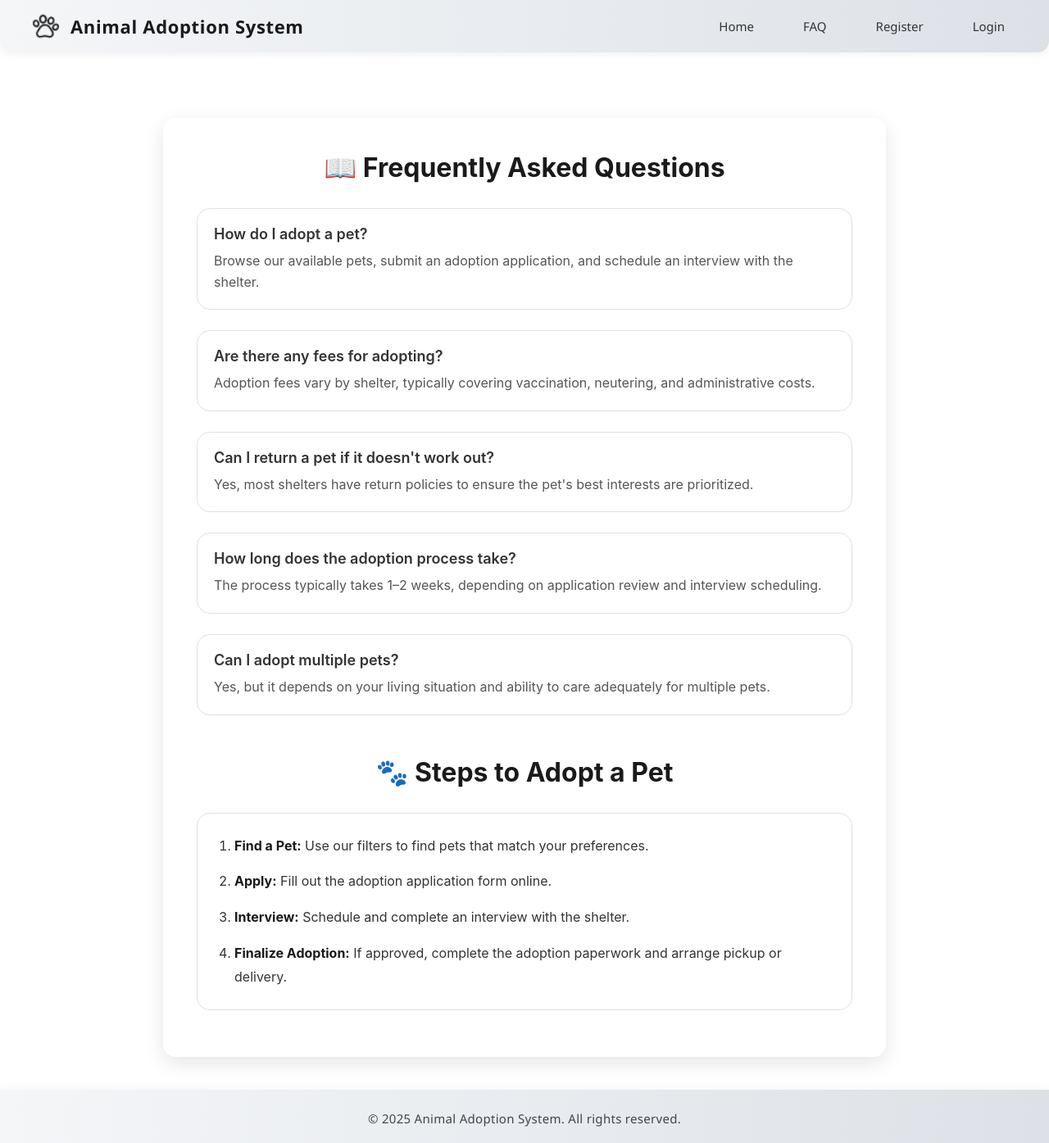
After one commit to vzmiiii/Animal-Adoption-System, a PHP site: page /faq.php in a window 1280 px wide. The commit adds this page. Shown: the whole page at 82% size. Run offline with PHP 8.4, Linux system fonts and the light colour scheme.

Commit message:
Minor Changes

```diff
--- /dev/null
+++ b/faq.php
@@ -0,0 +1,146 @@
+<!DOCTYPE html>
+<html lang="en">
+<head>
+    <meta charset="UTF-8">
+    <title>Frequently Asked Questions</title>
+    <link rel="stylesheet" href="css/common.css">
+
+    <style>
+        :root {
+            --text-color: #333;
+            --text-color-light: #555;
+            --container-bg: rgba(255, 255, 255, 0.92);
+            --border-color: #e0e0e0;
+            --shadow: 0 8px 25px rgba(0,0,0,0.1);
+            --border-radius: 16px;
+        }
+
+        body {
+            margin: 0;
+            font-family: -apple-system, BlinkMacSystemFont, "Segoe UI", Roboto, "Helvetica Neue", Arial, sans-serif;
+            color: var(--text-color);
+        }
+
+        .faq-wrapper {
+            max-width: 800px;
+            margin: 80px auto 40px;
+            padding: 40px;
+            background: var(--container-bg);
+            border-radius: var(--border-radius);
+            box-shadow: var(--shadow);
+            -webkit-backdrop-filter: blur(8px);
+            backdrop-filter: blur(8px);
+            border: 1px solid rgba(255,255,255,0.4);
+        }
+
+        .faq-wrapper h2 {
+            text-align: center;
+            font-size: 32px;
+            font-weight: 700;
+            color: #1a1a1a;
+            margin-top: 0;
+            margin-bottom: 30px;
+        }
+
+        .faq {
+            margin-bottom: 25px;
+            background: #fff;
+            padding: 20px;
+            border-radius: var(--border-radius);
+            border: 1px solid var(--border-color);
+        }
+
+        .faq h3 {
+            margin: 0 0 10px 0;
+            font-size: 18px;
+            font-weight: 600;
+            color: var(--text-color);
+        }
+
+        .faq p {
+            margin: 0;
+            color: var(--text-color-light);
+            line-height: 1.6;
+        }
+
+        h2.steps-title {
+            margin-top: 50px;
+        }
+
+        ol {
+            margin-top: 20px;
+            padding-left: 20px;
+            line-height: 1.8;
+            background: #fff;
+            padding: 25px 25px 25px 45px;
+            border-radius: var(--border-radius);
+            border: 1px solid var(--border-color);
+        }
+
+        ol li {
+            margin-bottom: 15px;
+            color: var(--text-color);
+        }
+
+        ol li:last-child {
+            margin-bottom: 0;
+        }
+
+        ol li strong {
+            color: #1a1a1a;
+        }
+
+        @media (max-width: 768px) {
+            .faq-wrapper {
+                margin: 40px 20px;
+                padding: 30px;
+            }
+            .faq-wrapper h2 {
+                font-size: 28px;
+            }
+        }
+    </style>
+</head>
+<body>
+<?php include('includes/navbar_public.php'); ?>
+
+<div class="faq-wrapper">
+    <h2>📖 Frequently Asked Questions</h2>
+
+    <div class="faq">
+        <h3>How do I adopt a pet?</h3>
+        <p>Browse our available pets, submit an adoption application, and schedule an interview with the shelter.</p>
+    </div>
+
+    <div class="faq">
+        <h3>Are there any fees for adopting?</h3>
+        <p>Adoption fees vary by shelter, typically covering vaccination, neutering, and administrative costs.</p>
+    </div>
+
+    <div class="faq">
+        <h3>Can I return a pet if it doesn't work out?</h3>
+        <p>Yes, most shelters have return policies to ensure the pet's best interests are prioritized.</p>
+    </div>
+
+    <div class="faq">
+        <h3>How long does the adoption process take?</h3>
+        <p>The process typically takes 1–2 weeks, depending on application review and interview scheduling.</p>
+    </div>
+
+    <div class="faq">
+        <h3>Can I adopt multiple pets?</h3>
+        <p>Yes, but it depends on your living situation and ability to care adequately for multiple pets.</p>
+    </div>
+
+    <h2 class="steps-title">🐾 Steps to Adopt a Pet</h2>
+    <ol>
+        <li><strong>Find a Pet:</strong> Use our filters to find pets that match your preferences.</li>
+        <li><strong>Apply:</strong> Fill out the adoption application form online.</li>
+        <li><strong>Interview:</strong> Schedule and complete an interview with the shelter.</li>
+        <li><strong>Finalize Adoption:</strong> If approved, complete the adoption paperwork and arrange pickup or delivery.</li>
+    </ol>
+</div>
+
+<?php include('includes/footer.php'); ?>
+</body>
+</html>
--- a/includes/footer.php
+++ b/includes/footer.php
@@ -7,7 +7,7 @@
     background: linear-gradient(to right, #f4f6f8, #dde1e7);
     color: #444;
     text-align: center;
-    padding: 18px 10px 14px 10px;
+    padding: 25px 10px 20px 10px;
     font-size: 15px;
     font-family: 'Segoe UI', Arial, sans-serif;
     margin-top: auto;
--- a/includes/navbar_public.php
+++ b/includes/navbar_public.php
@@ -5,7 +5,7 @@
         </div>
     <nav>
         <a href="/animal_adoption_system/homepage.php">Home</a>
-        <a href="#">Contact</a>
+        <a href="/animal_adoption_system/faq.php">FAQ</a>
         <a href="/animal_adoption_system/register.php">Register</a>
         <a href="/animal_adoption_system/login.php">Login</a>
     </nav>
```
Also changed, not shown: shelter/add_pet.php (+77 -2 lines).
